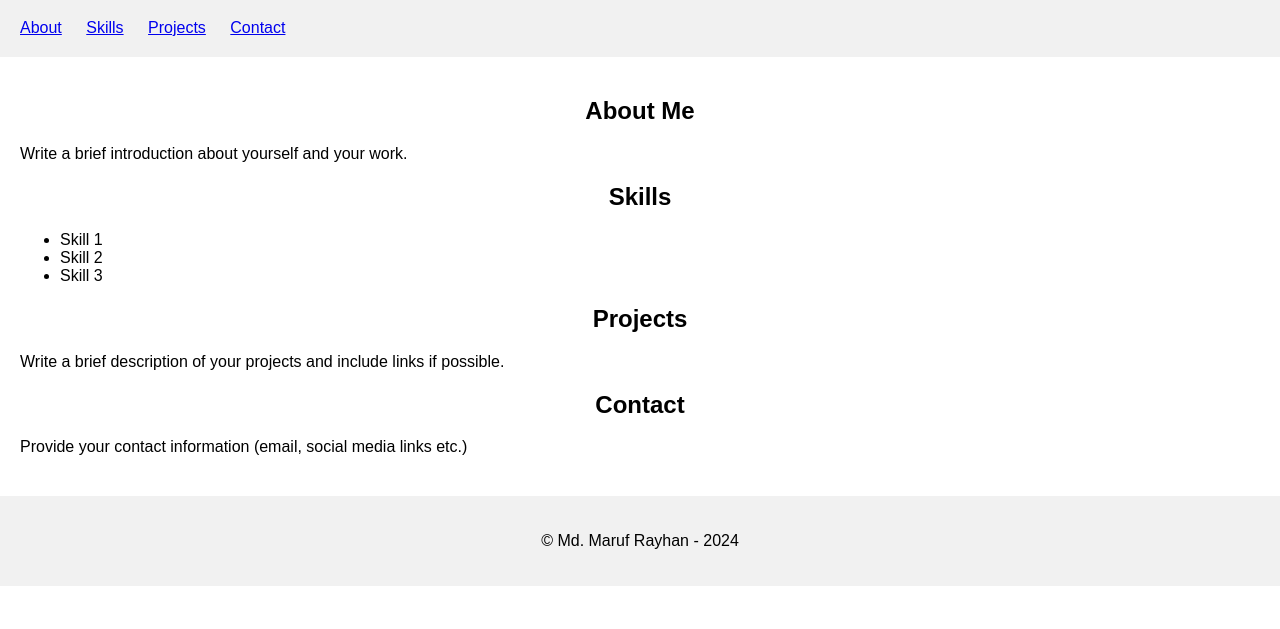
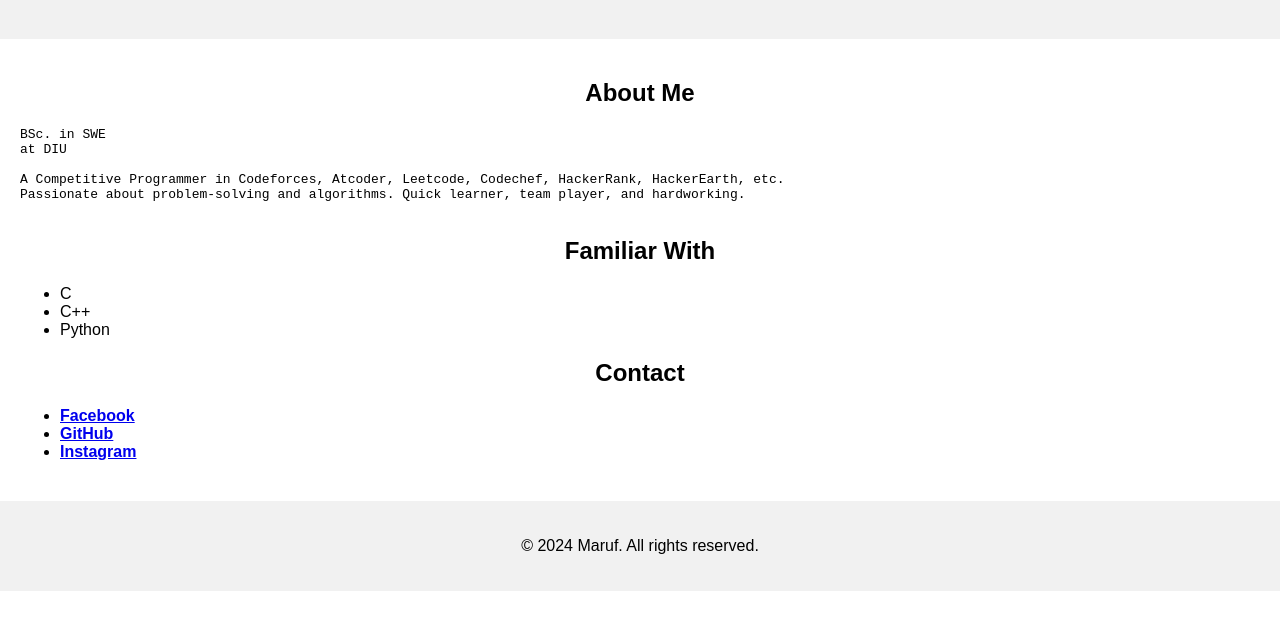
Before and after one commit to marufrayhan606/Me, a plain HTML site: page index.html in a window 1280 px wide. Shown: the part 81-710 px from the top of the page. Drawn offline with Linux system fonts and the light colour scheme.

Commit message:
Update index.html

```diff
--- a/index.html
+++ b/index.html
@@ -1,47 +1,52 @@
+<!-- i would like to make a personal website which describes about myself, skills, all of my accounts links, portfolios of mine. can you make an aesthetic looking website for me? make the full working website with html, css, js also others if needed -->
+
 <!DOCTYPE html>
 <html lang="en">
 <head>
-  <meta charset="UTF-8">
-  <meta name="viewport" content="width=device-width, initial-scale=1.0">
-  <title>Md. Maruf Rayhan - Portfolio</title>
-  <link rel="stylesheet" href="style.css">
+    <meta charset="UTF-8">
+    <meta name="viewport" content="width=device-width, initial-scale=1.0">
+    <title>Maruf</title>
+    <link rel="stylesheet" href="style.css">
 </head>
 <body>
   <header>
     <h1>Md. Maruf Rayhan</h1>
-    <nav>
-      <ul>
-        <li><a href="#about">About</a></li>
-        <li><a href="#skills">Skills</a></li>
-        <li><a href="#projects">Projects</a></li>
-        <li><a href="#contact">Contact</a></li>
-      </ul>
-    </nav>
   </header>
   <main>
-    <section id="about">
+    <section>
       <h2>About Me</h2>
-      <p>Write a brief introduction about yourself and your work.</p>
+      <pre>
+BSc. in SWE
+at DIU
+
+A Competitive Programmer in Codeforces, Atcoder, Leetcode, Codechef, HackerRank, HackerEarth, etc.
+Passionate about problem-solving and algorithms. Quick learner, team player, and hardworking.
+      </pre>
     </section>
-    <section id="skills">
-      <h2>Skills</h2>
+    <section>
+      <h2>Familiar With</h2>
       <ul>
-        <li>Skill 1</li>
-        <li>Skill 2</li>
-        <li>Skill 3</li>
+        <li>C</li>
+        <li>C++</li>
+        <li>Python</li>
       </ul>
     </section>
-    <section id="projects">
-      <h2>Projects</h2>
-      <p>Write a brief description of your projects and include links if possible.</p>
+    <section>
+      <h2>Contact</h2>
+      <ul>
+        <li><a href="https://www.facebook.com/marufrayhan606"><b>Facebook</b></a></li>
+        <li><a href="https://github.com/marufrayhan606"><b>GitHub</b></a></li>
+        <li><a href="https://www.instagram.com/marufrayhan606/"><b>Instagram</b></a></li>
+      </ul>
     </section>
-    <section id="contact">
-      <h2>Contact</h2>
-      <p>Provide your contact information (email, social media links etc.)</p>
-    </section>
+    <!-- <section>
+      <h2>Portfolio</h2>
+      <p>Insert your portfolio items here.</p>
+    </section> -->
   </main>
   <footer>
-    <p>&copy; Md. Maruf Rayhan - 2024</p>
+    <p>&copy; 2024 Maruf. All rights reserved.</p>
   </footer>
 </body>
+
 </html>
```
